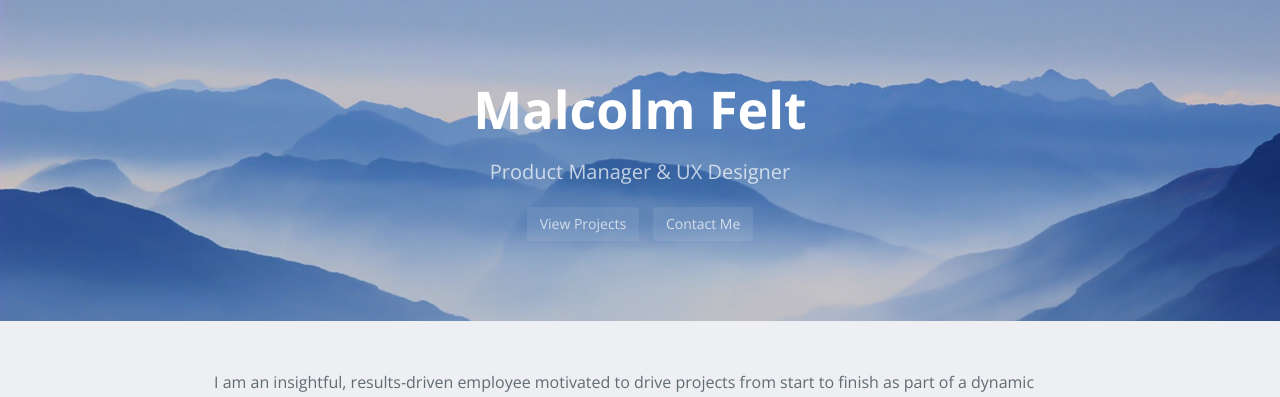
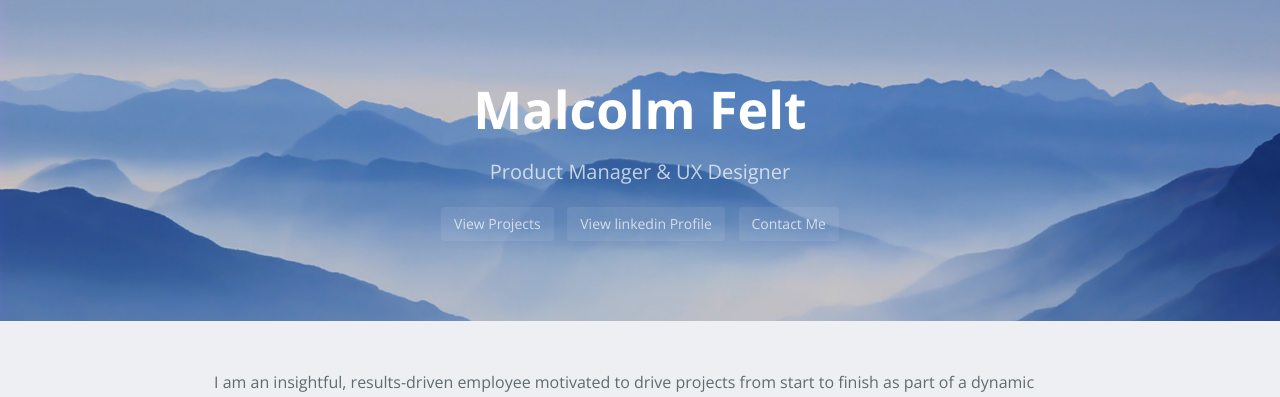
Before and after one commit to mfelt/mfelt.github.io, a Jekyll site: the page built from index.md, in a window 1280 px wide. Shown: the top 397 px of the page. Built offline with Jekyll 4.4.1, drawn with Linux system fonts in a browser that asks for light colours; nearby versions of some CDN libraries; our own code applies the rules of GitHub Pages for plain Markdown files.

Commit message:
linkedin button

```diff
--- a/_layouts/default.html
+++ b/_layouts/default.html
@@ -17,6 +17,7 @@
       <h1 class="project-name"><a href="/">{{ site.title | default: site.github.repository_name }}</a></h1>
       <h2 class="project-tagline">{{ site.description | default: site.github.project_tagline }}</h2>
         <a href="/#projects" class="btn">View Projects</a>
+        <a href="https://www.linkedin.com/in/malcolm-felt-65922531/" class="btn">View linkedin Profile</a>
         <a href="mailto:pilotemt963@gmail.com" class="btn">Contact Me</a>
     </section>
 
```
